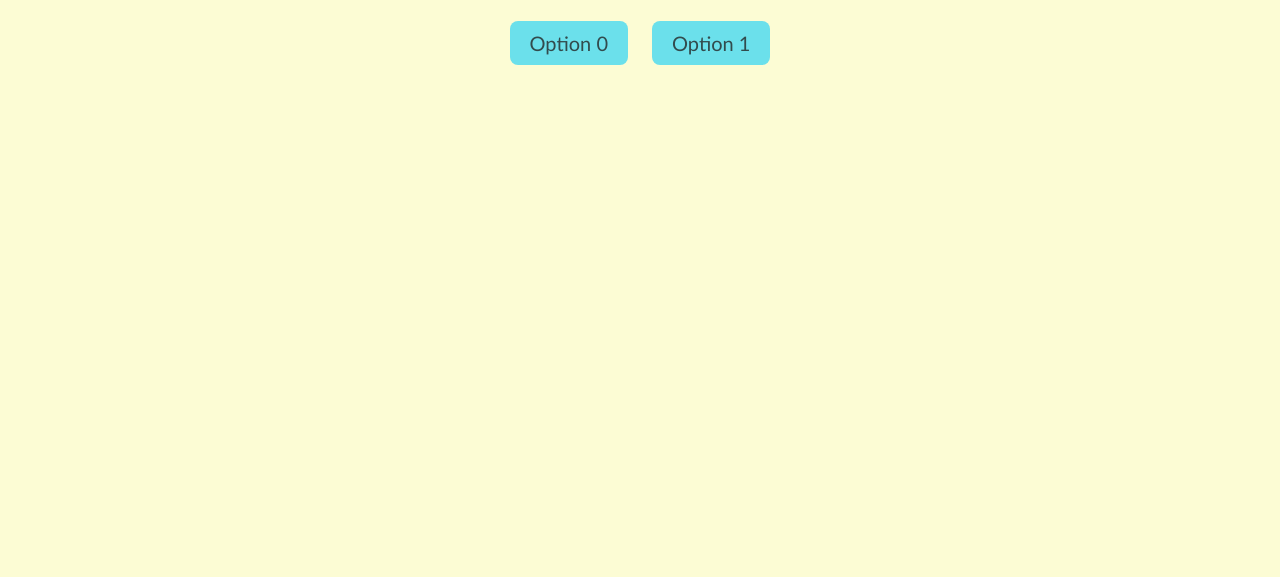
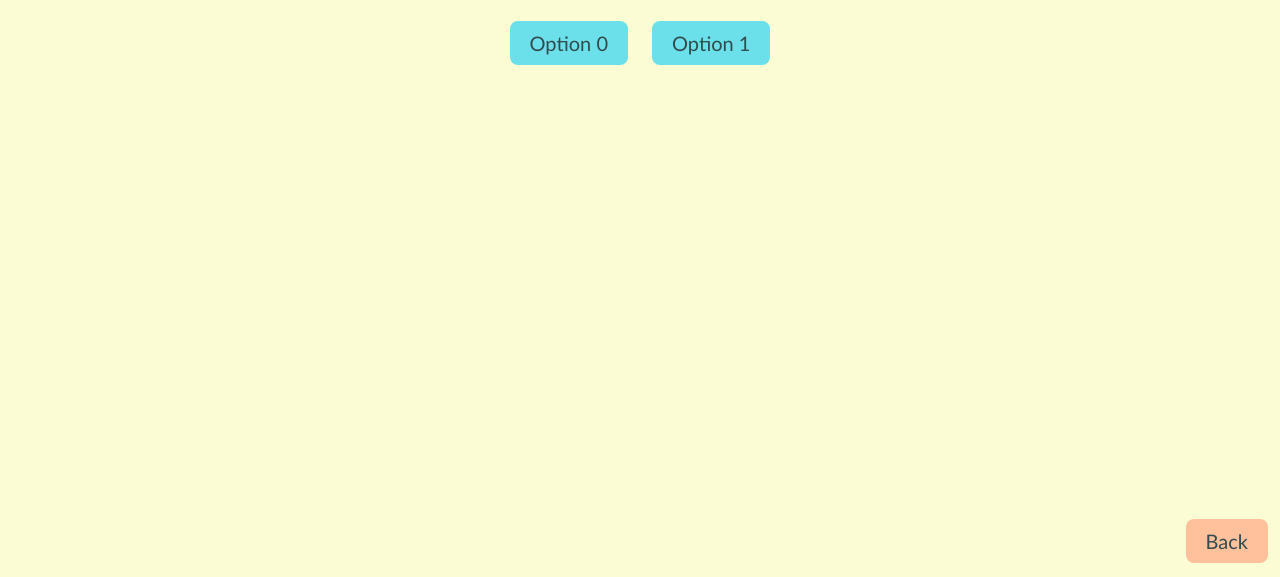
Before and after one commit to NoraZitnick/perfect-day, a plain HTML site: page index.html in a window 1280 px wide. Shown: the part 223-800 px from the top of the page. Drawn offline with Linux system fonts and the light colour scheme.

Commit message:
back button done

```diff
--- a/index.html
+++ b/index.html
@@ -30,6 +30,7 @@
     <p>Sed ut perspiciatis unde omnis iste natus error sit voluptatem accusantium doloremque laudantium, totam rem aperiam, eaque ipsa quae ab illo inventore veritatis et quasi architecto beatae vitae dicta sunt explicabo. Nemo enim ipsam voluptatem quia voluptas sit aspernatur aut odit aut fugit, sed quia consequuntur magni dolores eos qui ratione voluptatem sequi nesciunt. Neque porro quisquam est, qui dolorem ipsum quia dolor sit amet, consectetur, adipisci velit, sed quia non numquam eius modi tempora incidunt ut labore et dolore magnam aliquam quaerat voluptatem. Ut enim ad minima veniam, quis nostrum exercitationem ullam corporis suscipit laboriosam, nisi ut aliquid ex ea commodi consequatur? Quis autem vel eum iure reprehenderit qui in ea voluptate velit esse quam nihil molestiae consequatur, vel illum qui dolorem eum fugiat quo voluptas nulla pariatur?</p>
     <div class="option-container">
     </div>
+    <button class="back-button">Back</button>
 <script src="perfect-day.js"></script>
 
 </body>
--- a/perfect-day.css
+++ b/perfect-day.css
@@ -84,3 +84,22 @@
     gap: 20px;
     margin-top: 20px;
 }
+
+.back-button {
+    background-color: var(--peach);
+    color: var(--dark-blue);
+    border: none;
+    padding: 10px 20px;
+    text-align: center;
+    text-decoration: none;
+    display: inline-block;
+    font-size: 20px;
+    margin: 4px 2px;
+    cursor: pointer;
+    border-radius: 8px;
+    font-family:'Gill Sans', 'Gill Sans MT', Calibri, 'Trebuchet MS', sans-serif;
+    align-self: left;
+    position: absolute;
+    bottom: 10px;
+    right: 10px;
+}
--- a/perfect-day.js
+++ b/perfect-day.js
@@ -1,7 +1,7 @@
 let buttonContainer;
 let header;
 let paragraph;
-let parentNode;
+let path = [];
 
 function getDomElements() {
     buttonContainer = document.querySelector(".option-container");
@@ -31,9 +31,22 @@
         return;
     }
 
+    path.push(currentNode);
     currentNode = currentNode.children[buttonIndex];
     renderNode(currentNode);
 }
+
+function backButtonPress() {
+    if (path.length === 0) {
+        return;
+    }
+    currentNode = path.length > 0 ? path[path.length - 1] : rootNode;
+    renderNode(currentNode);
+    path.pop();
+}
+
+const backButton = document.querySelector(".back-button");
+backButton.addEventListener("click", backButtonPress);
 
 class TreeNode {
     constructor(id = null, header, text) {
```
